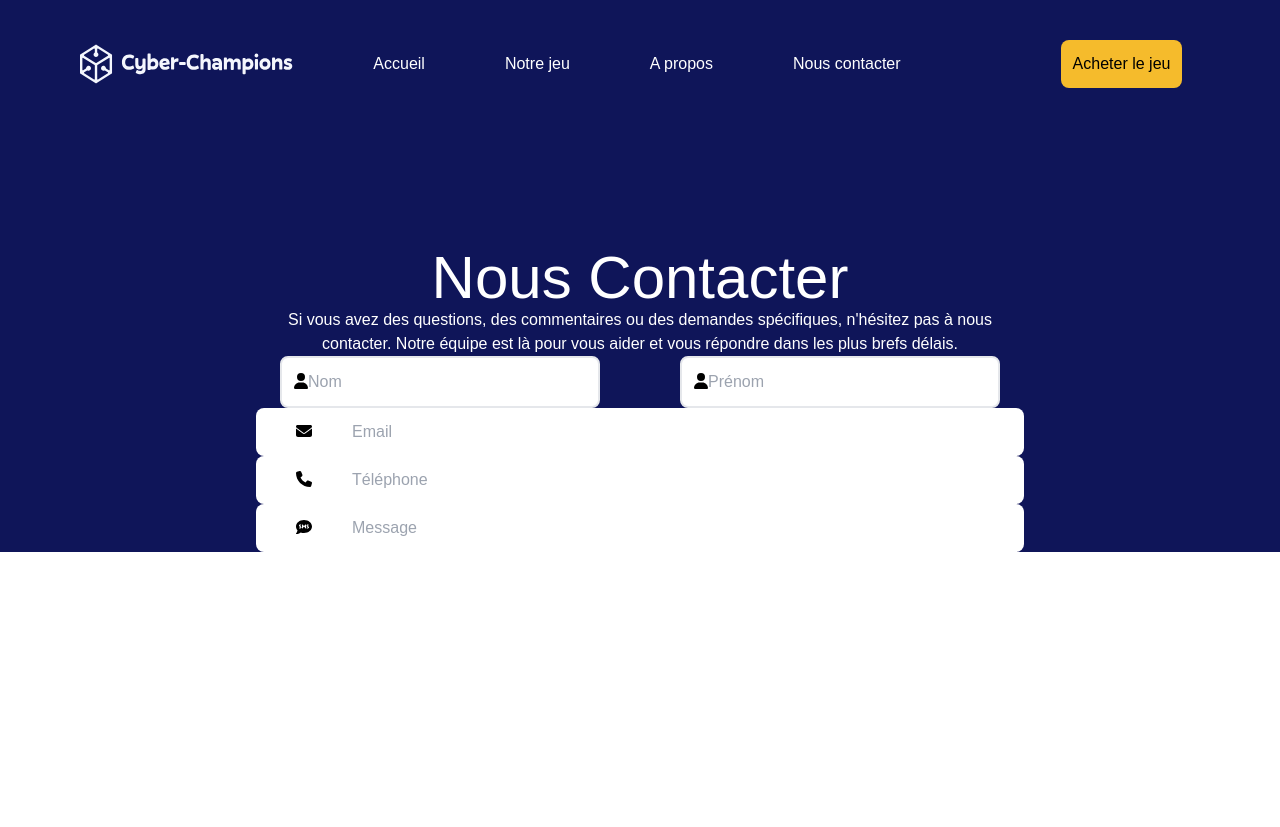
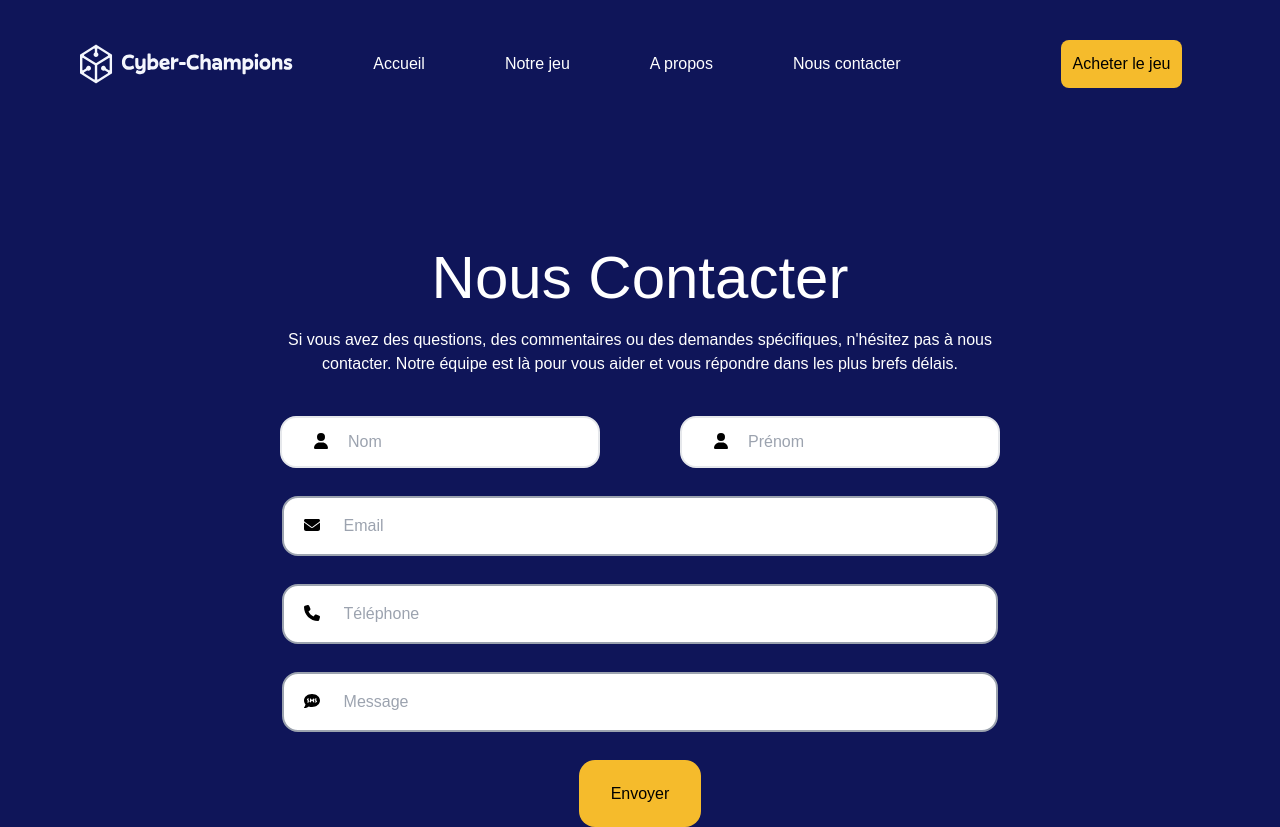
Before and after one commit to lolki903/site-cyber-champions, a React (Create React App) app: page /contact in a window 1280 px wide. Before the commit the page ends 800 px from the top, so only its background shows below. Built offline with nearby package versions, Linux system fonts and the light colour scheme.

Commit message:
amelioration du css pour Page contact

```diff
--- a/src/App.css
+++ b/src/App.css
@@ -1,6 +1,7 @@
 @tailwind base;
 @tailwind components;
 @tailwind utilities;
+@import url('https://fonts.cdnfonts.com/css/satoshi');
 .App {
   text-align: center;
 }
@@ -42,3 +43,9 @@
 .banner{
   background: #0F1559
 }
+.body{
+  font-family: 'Satoshi', sans-serif;
+}
+.forminput{
+  width: 56%;
+}
--- a/src/Screen/Contact.jsx
+++ b/src/Screen/Contact.jsx
@@ -2,36 +2,41 @@ import { FontAwesomeIcon } from "@fortawesome/react-fontawesome";
 import React from "react";
 import { Header } from "./Header";
 import { faUser } from '@fortawesome/free-solid-svg-icons';
-import Input from "../components/form";
+import Input from "../components/Input";
 import { faEnvelope } from '@fortawesome/free-solid-svg-icons';
 import { faPhone } from '@fortawesome/free-solid-svg-icons';
 import { faSms } from "@fortawesome/free-solid-svg-icons";
+import Buton from "../components/Button";
 const Contact = () => {
+    const cssform =  " border-gray-400 rounded-lg p-4 ml-2 w-10/12"
     return (
         <div className="bg-primary">
         <Header />
-        <div className="text-white flex flex-col justify-center items-center">
-            <h1 className="text-6xl">Nous Contacter</h1>
+        <div className="text-white flex flex-col justify-center items-center mb-10">
+            <h1 className="text-6xl mb-5">Nous Contacter</h1>
             <p className="w-7/12 text-center">Si vous avez des questions, des commentaires ou des demandes spécifiques, n'hésitez pas à nous contacter. Notre équipe est là pour vous aider et vous répondre dans les plus brefs délais.</p>
         </div>
         <div className="">
             <form action="" className="">
-                <div className="flex items-center justify-center">
-                    <div className="bg-white border-2 rounded-lg w-3/12 p-3  ml-10 mr-10">
-                        <FontAwesomeIcon icon={faUser} />
-                        <input type="text" name="nom" id="nom" placeholder="Nom" />
+                <div className="flex items-center justify-center mb-7">
+                    <div className="bg-white border-2 rounded-2xl w-3/12 p-3  ml-10 mr-10">
+                        <FontAwesomeIcon icon={faUser} className="pl-5" />
+                        <input type="text" name="nom" id="nom" placeholder="Nom" className="ml-5" />
                     </div>
-                    <div className="bg-white border-2 rounded-lg w-3/12 p-3 ml-10 mr-10 ">
-                        <FontAwesomeIcon icon={faUser} />
-                        <input type="text" name="prenom" id="prenom" placeholder="Prénom" />
+                    <div className="bg-white border-2 rounded-2xl w-3/12 p-3 ml-10 mr-10 ">
+                        <FontAwesomeIcon icon={faUser} className="pl-5" />
+                        <input type="text" name="prenom" id="prenom" placeholder="Prénom" className="ml-5"/>
                     </div>
                 </div>
-                <div className="m-auto">
+                <div className="m-auto forminput">
+                    <Input type="text" name="email" id="email" placeholder="Email" icon={faEnvelope} className= {cssform} />
+                    <Input type="text" name="telephone" id="telephone" placeholder="Téléphone" icon={faPhone} className= {cssform} />
+                    <Input type="textarea" name="message" id="message" placeholder="Message" icon={faSms} className= {cssform} />
+                    <div className="flex justify-center">
+                        <Buton text="Envoyer"/>
+                    </div>
+                </div>
 
-                    <Input type="text" name="email" id="email" placeholder="Email" icon={faEnvelope} />
-                    <Input type="text" name="telephone" id="telephone" placeholder="Téléphone" icon={faPhone} />
-                    <Input type="textarea" name="message" id="message" placeholder="Message" icon={faSms} />
-                </div>
             </form>
         </div>
         </div>
--- a/src/Screen/Header.jsx
+++ b/src/Screen/Header.jsx
@@ -6,10 +6,10 @@ export const Header = () => {
         <header className='flex wrap mb-40 pt-10'>
                 <img src={logo} className="ml-20 w-2/12" alt="logo cyber champions" />
             <nav className=' ml-20'>
-                <a className="text-white" href="/about">Accueil</a>
+                <a className="text-white" href="/">Accueil</a>
                 <a className="text-white ml-20" href="">Notre jeu</a>
-                <a className="text-white ml-20" href="">A propos</a>
-                <a className="text-white ml-20" href="">Nous contacter</a>
+                <a className="text-white ml-20" href="/apropos">A propos</a>
+                <a className="text-white ml-20" href="/contact">Nous contacter</a>
                 <button className='ml-40  p-3 m-0 bg-acheter rounded-lg'>Acheter le jeu</button>
             </nav>
         </header>
--- a/src/components/form.jsx
+++ b/src/components/Input.jsx
@@ -1,17 +1,17 @@
 import { FontAwesomeIcon } from "@fortawesome/react-fontawesome";
 import React from "react";
 
-const Input = ({ type, placeholder, name, value, onChange,icon }) => {
+const Input = ({ type, placeholder, name, value, onChange,icon, className }) => {
     return (
-        <div className=" m-auto border-1 border-gray-400 rounded-lg w-3/5 bg-white">
-        <FontAwesomeIcon icon={icon} className="pl-10" />
+        <div className=" m-auto border-2 border-gray-400 rounded-2xl bg-white mb-7">
+        <FontAwesomeIcon icon={icon} className="pl-5" />
         <input
         type={type}
         placeholder={placeholder}
         name={name}
         value={value}
         onChange={onChange}
-        className="border-1 border-gray-400 rounded-lg p-3 ml-7 w-10/12"
+        className={className}
         />
         </div>
     );
--- /dev/null
+++ b/src/components/InputName_possible.jsx
@@ -0,0 +1,19 @@
+
+import React from "react";
+import { FontAwesomeIcon } from "@fortawesome/react-fontawesome";
+
+import { faUser } from '@fortawesome/free-solid-svg-icons';
+const InputName = (onChange, value ,name, type, placeholder , icon) => {
+    return (
+        <>
+            <div className="bg-white border-2 rounded-lg w-3/12 p-3  ml-10 mr-10">
+                <FontAwesomeIcon icon={icon} />
+                <input type={type} placeholder={placeholder} name={name}  className="text-grey"/>
+            </div>
+
+        </>
+
+    );
+}
+
+export default InputName;
```
Also changed, not shown: src/dist/output.css.
